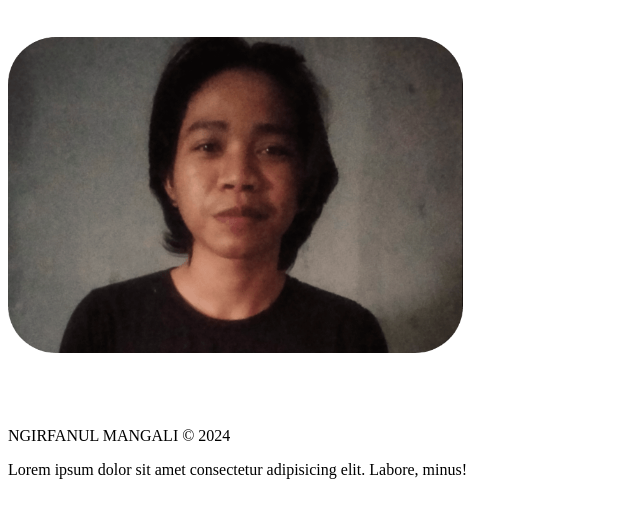
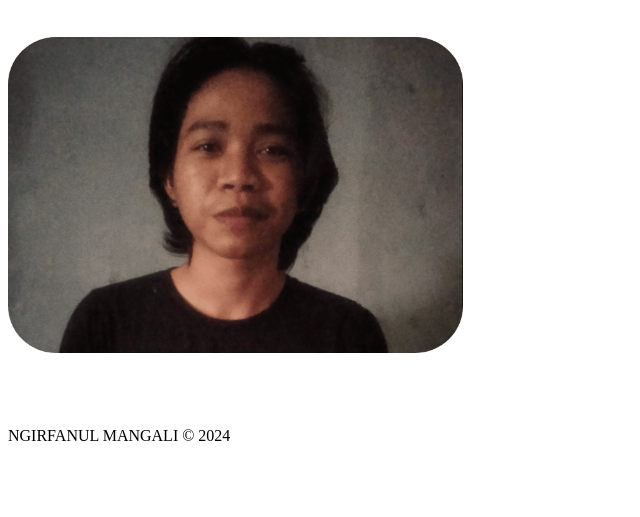
Before and after one commit to NgirfanulMangali/boot-camp, a plain HTML site: page PersonalWebsiteProject/index.html in a window 1280 px wide. Shown: the part 265-782 px from the top of the page, without its empty margins (0-640 px from the left). Drawn offline with Linux system fonts and the light colour scheme.

Commit message:
index.html

```diff
--- a/PersonalWebsiteProject/index.html
+++ b/PersonalWebsiteProject/index.html
@@ -19,6 +19,6 @@
     <img src="images/fanul.png" alt="fotohomepage" style="width: 455px;height: 316px;">
     <br><br><br><br>
         <p>NGIRFANUL MANGALI  &copy; 2024</p>
-    <p>Lorem ipsum dolor sit amet consectetur adipisicing elit. Labore, minus!</p>
+
 </body>
 </html>
```
